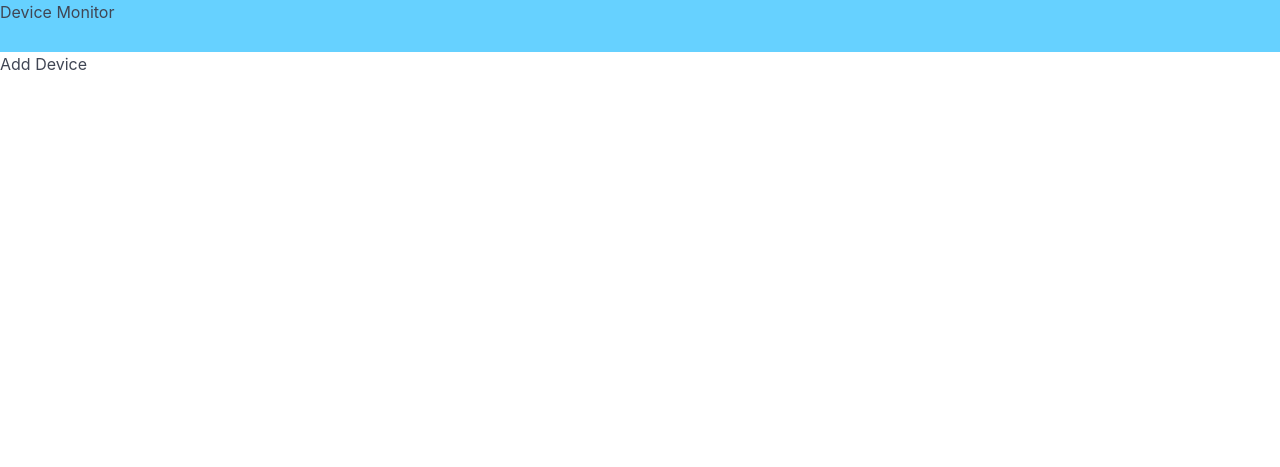
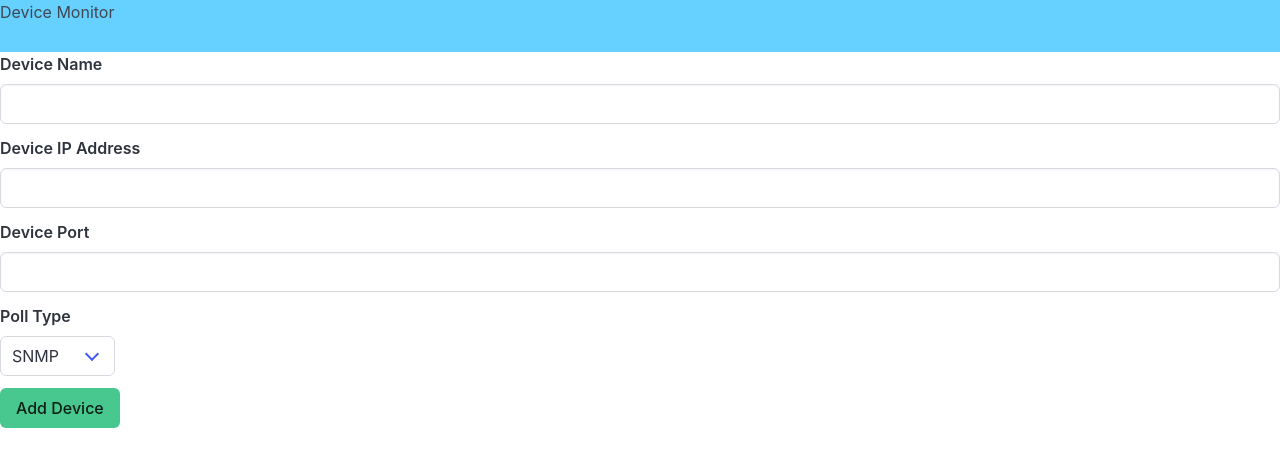
Before and after one commit to RJ-246/byu-dc-pdupoller, a Python web app: template docker/flask/flaskr/templates/devices/addDevice.html in a window 1280 px wide. Shown: the top 467 px of the page. Run offline with Jinja, Linux system fonts and the light colour scheme; the template is opened without the code that fills it, so the values that code supplies are empty.

Commit message:
can add devices

```diff
--- a/docker/flask/flaskr/templates/devices/addDevice.html
+++ b/docker/flask/flaskr/templates/devices/addDevice.html
@@ -1,5 +1,49 @@
 {% extends 'base.html'%}
 <!--  -->
+
+<!-- Input Field Blueprint
+   <div class="field">
+    <label class="label">Label Here</label>
+    <div class="control">
+      <input class="input" />
+    </div>
+  </div>
+  -->
 {% block content %}
-<p>Add Device</p>
+<form action="{{url_for('devices.addDevice_post')}}" method="post">
+  <div class="field">
+    <label class="label">Device Name</label>
+    <div class="control">
+      <input class="input" type="text" name="device_name" />
+    </div>
+  </div>
+
+  <div class="field">
+    <label class="label">Device IP Address</label>
+    <div class="control">
+      <input class="input" type="text" name="device_ip" />
+    </div>
+  </div>
+
+  <div class="field">
+    <label class="label">Device Port</label>
+    <div class="control">
+      <input class="input" type="number" name="device_port" />
+    </div>
+  </div>
+
+  <div class="field">
+    <label class="label">Poll Type</label>
+    <div class="control">
+      <div class="select">
+        <select name="poll_type">
+          <option value="snmp">SNMP</option>
+          <option value="modbus">Modbus</option>
+        </select>
+      </div>
+    </div>
+  </div>
+
+  <button class="button is-success" type="submit">Add Device</button>
+</form>
 {%endblock%}
```
Also changed, not shown: docker/flask/flaskr/devices/__init__.py (+21 -2 lines), docker/flask/flaskr/templates/devices/deviceTable.html (+4 -3 lines).
